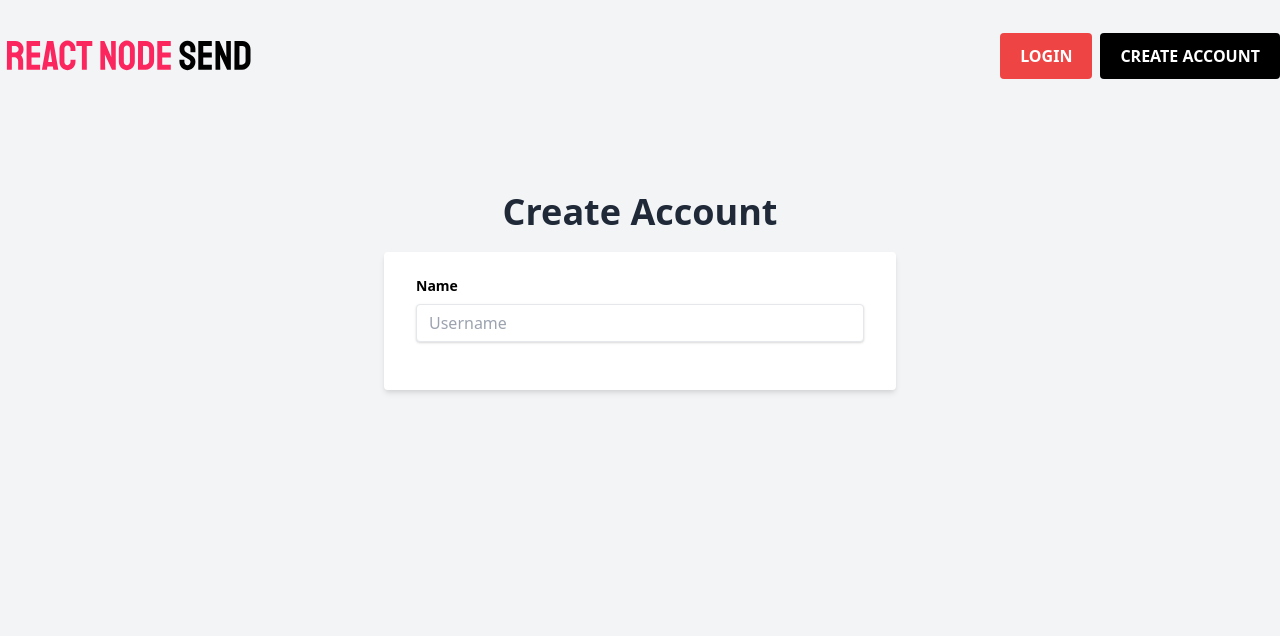
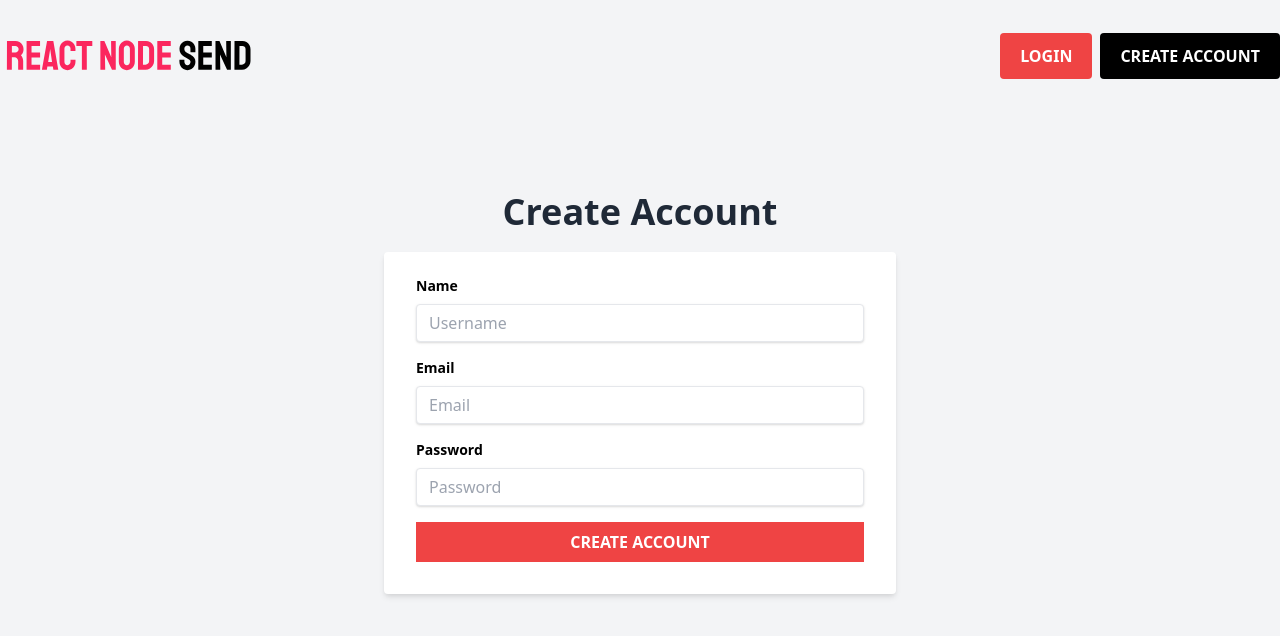
Before and after one commit to jimmy404/NodeServer-Client, a Next.js app: page /createaccount in a window 1280 px wide. Shown: the top 636 px of the page. Built offline with nearby package versions, Linux system fonts and the light colour scheme.

Commit message:
Add the rest of the form fields

```diff
--- a/pages/createaccount.js
+++ b/pages/createaccount.js
@@ -23,6 +23,35 @@
                                     placeholder="Username"
                                 />
                             </div>
+                            <div className="mb-4">
+                                <label
+                                    className="block text-black text-sm font-bold mb-2"
+                                    htmlFor="email"
+                                >Email</label>
+                                <input
+                                    type="email"
+                                    className="shadow appearance-none border rounded w-full py-2 px-3 text-gray-700 leading-tight focus:outline-none focus:shadow-outline"
+                                    id="email"
+                                    placeholder="Email"
+                                />
+                            </div>
+                            <div className="mb-4">
+                                <label
+                                    className="block text-black text-sm font-bold mb-2"
+                                    htmlFor="password"
+                                >Password</label>
+                                <input
+                                    type="password"
+                                    className="shadow appearance-none border rounded w-full py-2 px-3 text-gray-700 leading-tight focus:outline-none focus:shadow-outline"
+                                    id="password"
+                                    placeholder="Password"
+                                />
+                            </div>
+                            <input
+                                type="submit"
+                                className="bg-red-500 hover:bg-gray-900 w-full p-2 text-white uppercase font-bold"
+                                value="Create Account"
+                            />
                         </form>
                     </div>
                 </div>
```
